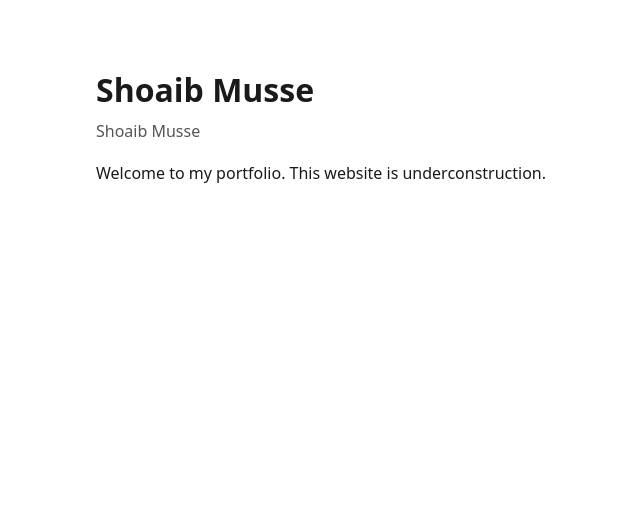
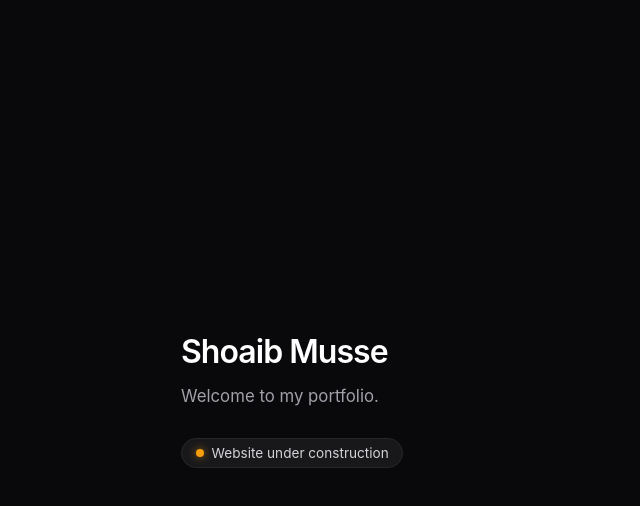
Before and after one commit to Aquabrick/Aquabrick.github.io, a plain HTML site: page index.html in a window 1280 px wide. Shown: the whole page, without its empty margins (219-859 px from the left). Drawn offline with Linux system fonts and the light colour scheme.

Commit message:
Update index.html

```diff
--- a/index.html
+++ b/index.html
@@ -5,14 +5,73 @@
   <meta name="viewport" content="width=device-width, initial-scale=1.0" />
   <title>Shoaib Musse</title>
   <style>
-    body { font-family: system-ui, sans-serif; max-width: 650px; margin: 4rem auto; padding: 0 1.5rem; line-height: 1.6; color: #1a1a1a; }
-    h1 { margin-bottom: 0.25rem; }
-    .subtitle { color: #555; margin-top: 0; }
+    * {
+      box-sizing: border-box;
+      margin: 0;
+      padding: 0;
+    }
+
+    body {
+      background-color: #09090b;
+      color: #f4f4f5;
+      font-family: -apple-system, BlinkMacSystemFont, "Segoe UI", Roboto, Inter, sans-serif;
+      min-height: 100vh;
+      display: flex;
+      align-items: center;
+      justify-content: center;
+      padding: 2rem;
+      -webkit-font-smoothing: antialiased;
+    }
+
+    main {
+      max-width: 480px;
+      width: 100%;
+    }
+
+    h1 {
+      font-size: 2rem;
+      font-weight: 600;
+      letter-spacing: -0.03em;
+      color: #ffffff;
+      margin-bottom: 0.75rem;
+    }
+
+    p {
+      font-size: 1.05rem;
+      line-height: 1.6;
+      color: #a1a1aa;
+      margin-bottom: 1.75rem;
+    }
+
+    .status {
+      display: inline-flex;
+      align-items: center;
+      gap: 0.5rem;
+      font-size: 0.85rem;
+      color: #d4d4d8;
+      background-color: #18181b;
+      border: 1px solid #27272a;
+      padding: 0.4rem 0.85rem;
+      border-radius: 9999px;
+    }
+
+    .dot {
+      width: 8px;
+      height: 8px;
+      border-radius: 50%;
+      background-color: #f59e0b;
+      box-shadow: 0 0 8px rgba(245, 158, 11, 0.6);
+    }
   </style>
 </head>
 <body>
-  <h1>Shoaib Musse</h1>
-  <p class="subtitle">Shoaib Musse</p>
-  <p>Welcome to my portfolio. This website is underconstruction.</p>
+  <main>
+    <h1>Shoaib Musse</h1>
+    <p>Welcome to my portfolio.</p>
+    <div class="status">
+      <span class="dot"></span>
+      <span>Website under construction</span>
+    </div>
+  </main>
 </body>
 </html>
```
